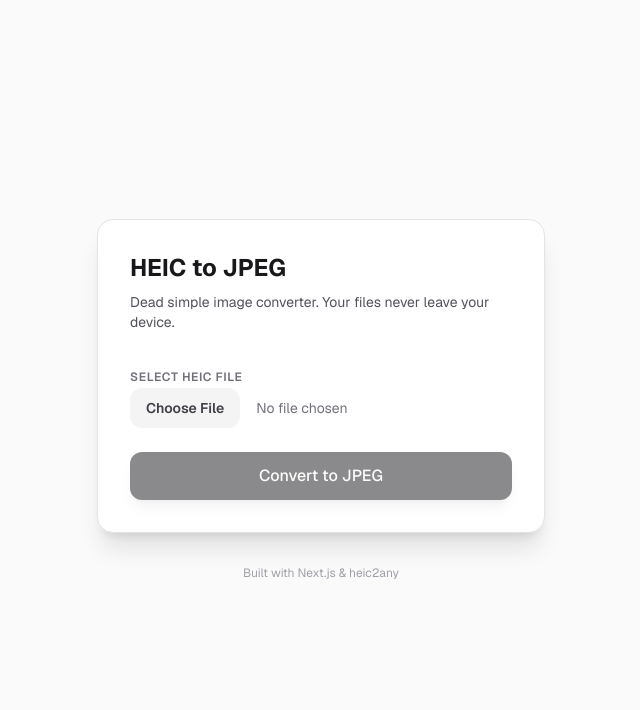
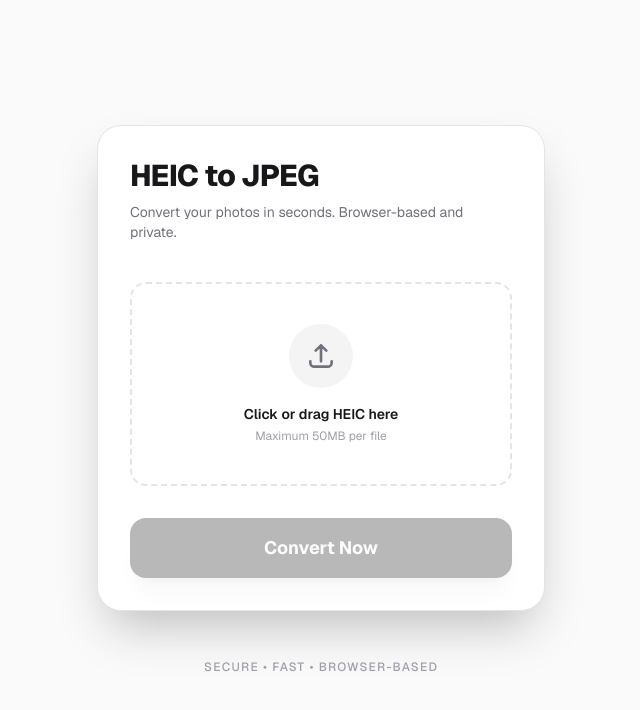
Before and after one commit to theneerajsahani/image-file-converter, a Next.js app: page / in a window 1280 px wide. Shown: the top 710 px of the page, without its empty margins (319-959 px from the left). Built offline with nearby package versions, Linux system fonts and the light colour scheme.

Commit message:
Add drag-and-drop support

```diff
--- a/src/app/page.tsx
+++ b/src/app/page.tsx
@@ -1,24 +1,50 @@
 "use client";
 
-import { useState } from "react";
+import { useState, useCallback } from "react";
 
 export default function Home() {
   const [file, setFile] = useState<File | null>(null);
   const [isConverting, setIsConverting] = useState(false);
   const [result, setResult] = useState<string | null>(null);
+  const [isDragging, setIsDragging] = useState(false);
+
+  const handleFile = (selectedFile: File) => {
+    if (selectedFile.name.toLowerCase().endsWith(".heic")) {
+      setFile(selectedFile);
+      setResult(null);
+    } else {
+      alert("Please select a .heic file");
+    }
+  };
 
   const handleFileChange = (e: React.ChangeEvent<HTMLInputElement>) => {
     if (e.target.files && e.target.files[0]) {
-      setFile(e.target.files[0]);
-      setResult(null);
+      handleFile(e.target.files[0]);
     }
   };
+
+  const onDragOver = useCallback((e: React.DragEvent) => {
+    e.preventDefault();
+    setIsDragging(true);
+  }, []);
+
+  const onDragLeave = useCallback((e: React.DragEvent) => {
+    e.preventDefault();
+    setIsDragging(false);
+  }, []);
+
+  const onDrop = useCallback((e: React.DragEvent) => {
+    e.preventDefault();
+    setIsDragging(false);
+    if (e.dataTransfer.files && e.dataTransfer.files[0]) {
+      handleFile(e.dataTransfer.files[0]);
+    }
+  }, []);
 
   const convertImage = async () => {
     if (!file) return;
     setIsConverting(true);
     try {
-      // Dynamic import to avoid window is not defined error during SSR
       const heic2any = (await import("heic2any")).default;
 
       const blob = await heic2any({
@@ -39,69 +65,86 @@ export default function Home() {
   };
 
   return (
-    <div className="flex min-h-screen flex-col items-center justify-center p-8 bg-zinc-50 dark:bg-zinc-950 font-sans">
-      <div className="w-full max-w-md p-8 bg-white dark:bg-zinc-900 rounded-2xl shadow-xl border border-zinc-200 dark:border-zinc-800">
-        <h1 className="text-2xl font-bold mb-2 text-zinc-900 dark:text-zinc-50">HEIC to JPEG</h1>
-        <p className="text-zinc-600 dark:text-zinc-400 mb-8 text-sm">Dead simple image converter. Your files never leave your device.</p>
+    <div className="flex min-h-screen flex-col items-center justify-center p-8 bg-zinc-50 dark:bg-zinc-950 font-sans transition-colors duration-300">
+      <div className="w-full max-w-md p-8 bg-white dark:bg-zinc-900 rounded-3xl shadow-2xl border border-zinc-200 dark:border-zinc-800">
+        <h1 className="text-3xl font-extrabold mb-2 text-zinc-900 dark:text-zinc-50 tracking-tight">HEIC to JPEG</h1>
+        <p className="text-zinc-500 dark:text-zinc-400 mb-10 text-sm">Convert your photos in seconds. Browser-based and private.</p>
 
-        <div className="flex flex-col gap-6">
-          <div className="space-y-2">
-            <label className="text-xs font-semibold text-zinc-500 uppercase tracking-wider">Select HEIC File</label>
+        <div className="flex flex-col gap-8">
+          <div
+            onDragOver={onDragOver}
+            onDragLeave={onDragLeave}
+            onDrop={onDrop}
+            className={`
+              relative group cursor-pointer
+              border-2 border-dashed rounded-2xl p-10
+              flex flex-col items-center justify-center gap-4
+              transition-all duration-200
+              ${isDragging
+                ? "border-zinc-900 bg-zinc-100 dark:border-zinc-50 dark:bg-zinc-800/50 scale-[1.02]"
+                : "border-zinc-200 dark:border-zinc-800 hover:border-zinc-400 dark:hover:border-zinc-600"
+              }
+            `}
+          >
             <input
               type="file"
               accept=".heic"
               onChange={handleFileChange}
-              className="block w-full text-sm text-zinc-500
-                file:mr-4 file:py-2.5 file:px-4
-                file:rounded-xl file:border-0
-                file:text-sm file:font-semibold
-                file:bg-zinc-100 file:text-zinc-700
-                hover:file:bg-zinc-200
-                dark:file:bg-zinc-800 dark:file:text-zinc-300
-                cursor-pointer"
+              className="absolute inset-0 w-full h-full opacity-0 cursor-pointer z-10"
             />
+            <div className="w-16 h-16 bg-zinc-100 dark:bg-zinc-800 rounded-full flex items-center justify-center group-hover:scale-110 transition-transform duration-200">
+              <svg className="w-8 h-8 text-zinc-500" fill="none" stroke="currentColor" viewBox="0 0 24 24">
+                <path strokeLinecap="round" strokeLinejoin="round" strokeWidth="2" d="M4 16v1a3 3 0 003 3h10a3 3 0 003-3v-1m-4-8l-4-4m0 0L8 8m4-4v12"></path>
+              </svg>
+            </div>
+            <div className="text-center">
+              <p className="text-sm font-semibold text-zinc-900 dark:text-zinc-200">
+                {file ? file.name : "Click or drag HEIC here"}
+              </p>
+              <p className="text-xs text-zinc-400 mt-1">Maximum 50MB per file</p>
+            </div>
           </div>
 
           <button
             onClick={convertImage}
             disabled={!file || isConverting}
-            className="w-full py-3 px-4 bg-zinc-900 dark:bg-zinc-50 text-zinc-50 dark:text-zinc-900 rounded-xl font-medium transition-all hover:opacity-90 disabled:opacity-50 disabled:cursor-not-allowed shadow-lg active:scale-[0.98]"
+            className="w-full py-4 px-6 bg-zinc-900 dark:bg-zinc-50 text-zinc-50 dark:text-zinc-900 rounded-2xl font-bold text-lg transition-all hover:opacity-90 disabled:opacity-30 disabled:cursor-not-allowed shadow-xl active:scale-[0.97]"
           >
             {isConverting ? (
-              <span className="flex items-center justify-center gap-2">
-                <svg className="animate-spin h-5 w-5 text-current" xmlns="http://www.w3.org/2000/svg" fill="none" viewBox="0 0 24 24">
+              <span className="flex items-center justify-center gap-3">
+                <svg className="animate-spin h-6 w-6 text-current" xmlns="http://www.w3.org/2000/svg" fill="none" viewBox="0 0 24 24">
                   <circle className="opacity-25" cx="12" cy="12" r="10" stroke="currentColor" strokeWidth="4"></circle>
                   <path className="opacity-75" fill="currentColor" d="M4 12a8 8 0 018-8V0C5.373 0 0 5.373 0 12h4zm2 5.291A7.962 7.962 0 014 12H0c0 3.042 1.135 5.824 3 7.938l3-2.647z"></path>
                 </svg>
                 Converting...
               </span>
-            ) : "Convert to JPEG"}
+            ) : "Convert Now"}
           </button>
 
           {result && (
-            <div className="mt-2 p-6 bg-emerald-50 dark:bg-emerald-900/10 border border-emerald-100 dark:border-emerald-800/50 rounded-2xl flex flex-col items-center gap-4 animate-in fade-in slide-in-from-top-4">
-              <div className="w-12 h-12 bg-emerald-100 dark:bg-emerald-800/30 rounded-full flex items-center justify-center">
-                <svg className="w-6 h-6 text-emerald-600" fill="none" stroke="currentColor" viewBox="0 0 24 24">
+            <div className="p-6 bg-emerald-50 dark:bg-emerald-900/10 border border-emerald-100 dark:border-emerald-800/50 rounded-3xl flex flex-col items-center gap-5 animate-in fade-in zoom-in duration-300">
+              <div className="w-14 h-14 bg-emerald-100 dark:bg-emerald-800/30 rounded-full flex items-center justify-center shadow-inner">
+                <svg className="w-8 h-8 text-emerald-600" fill="none" stroke="currentColor" viewBox="0 0 24 24">
                   <path strokeLinecap="round" strokeLinejoin="round" strokeWidth="2" d="M5 13l4 4L19 7"></path>
                 </svg>
               </div>
               <div className="text-center">
-                <p className="text-emerald-900 dark:text-emerald-400 font-semibold text-sm">Ready to download!</p>
-                <p className="text-emerald-700/70 dark:text-emerald-500/50 text-xs mt-1">High quality JPEG</p>
+                <p className="text-emerald-900 dark:text-emerald-300 font-bold text-lg">Conversion Successful!</p>
+                <p className="text-emerald-700/60 dark:text-emerald-500/50 text-sm mt-1 leading-relaxed">Your high-quality JPEG is ready.</p>
               </div>
               <a
                 href={result}
                 download={`${file?.name.replace(/\.[^/.]+$/, "") || 'converted'}.jpg`}
-                className="w-full text-center py-2.5 px-4 bg-emerald-600 text-white rounded-xl font-medium hover:bg-emerald-700 transition-colors shadow-md shadow-emerald-500/20"
+                className="w-full text-center py-3.5 px-6 bg-emerald-600 text-white rounded-2xl font-bold hover:bg-emerald-700 transition-all shadow-lg shadow-emerald-500/30 active:scale-[0.98]"
               >
-                Download JPEG
+                Download Image
               </a>
             </div>
           )}
         </div>
       </div>
-      <footer className="mt-8 text-zinc-400 dark:text-zinc-600 text-xs">
-        Built with Next.js & heic2any
+      <footer className="mt-12 text-zinc-400 dark:text-zinc-600 text-xs tracking-widest uppercase font-medium">
+        Secure • Fast • Browser-Based
       </footer>
     </div>
   );
```
